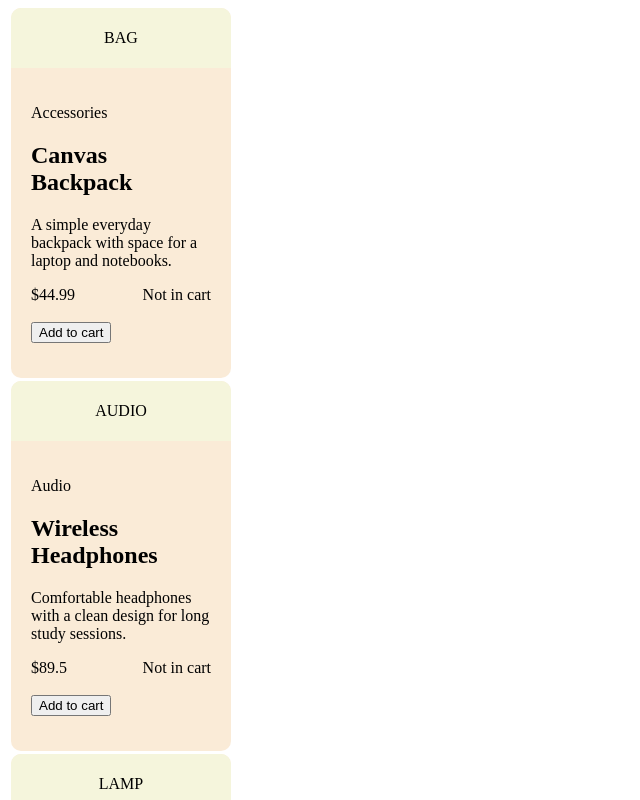
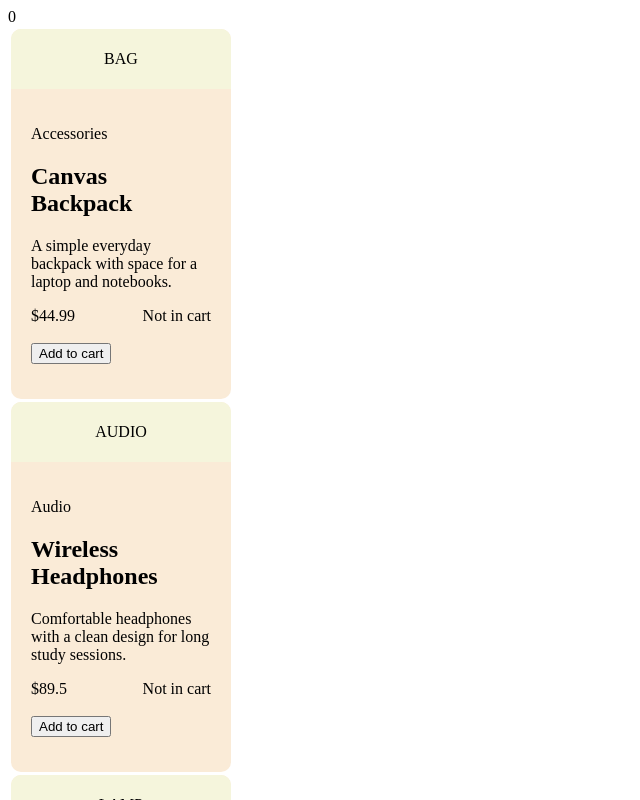
Before and after one commit to yossiL16/basic-store, a React (Vite) app: page / in a window 1280 px wide. Shown: the top 800 px of the page, without its empty margins (0-640 px from the left). Built offline with nearby package versions, Linux system fonts and the light colour scheme.

Commit message:
Adding and deleting from the counter

```diff
--- a/src/components/Card.jsx
+++ b/src/components/Card.jsx
@@ -4,26 +4,25 @@ import { useProduct } from '../manage';
 
 export default function Card({id, name, price, category, description, image}) {
     const [status, setStatuse] = useState(true)
+    const count = useProduct((state) => state.count)
     let products = useProduct((state) => state.products)
-    const addPtoduct = useProduct((state) => state.addPtoduct)
-    let remmove = useProduct((state) => state.remmove)
+    const addProduct = useProduct((state) => state.addProduct)
+    let removeProduct = useProduct((state) => state.removeProduct)
+    const add = useProduct((state) => state.add)
+    const dec = useProduct((state) => state.dec)
 
     function hanleButton(){
-        const item = {
-            id,
-            name,
-            category,
-            price
-        }
-
-        setStatuse(!status)
+        const item = { id, name, category, price }
 
         if(!status) {
-            () => addPtoduct(item)
+            removeProduct(id)
+            setStatuse(true)
+            dec()
+        } else {
+            addProduct(item)
+            setStatuse(false)
+            add()
         }
-
-         console.log(status);
-        console.log(products);
     }
 
   return (
--- a/src/manage.js
+++ b/src/manage.js
@@ -6,7 +6,7 @@ export const useProduct = create((set) => ({
     dec: () => set((state) => ({count: state.count - 1})),
     clear: () => set(() => ({count: 0})),
     products: [],
-    addPtoduct: (obj) => set((state) => ({products: [...state.products, obj]})),
-    remmove: (filterList) => set(() => ({products: filterList}))
+    addProduct: (obj) => set((state) => ({products: [...state.products, obj]})),
+    removeProduct: (id) => set((state) => ({products: state.products.filter(p => p.id !== id)}))
 
 }))
--- a/src/pages/Shop.jsx
+++ b/src/pages/Shop.jsx
@@ -1,13 +1,19 @@
 import React from 'react'
 import Card from '../components/Card'
 import data from '../../public/data.json'
+import { useProduct } from '../manage'
 
 export default function Shop() {
+
+    const count = useProduct((state) => state.count)
 
 
 
   return (
     <div>
+        <nav>
+            {count}
+        </nav>
         {data.map((item) => {
             return (
                 <Card
```
